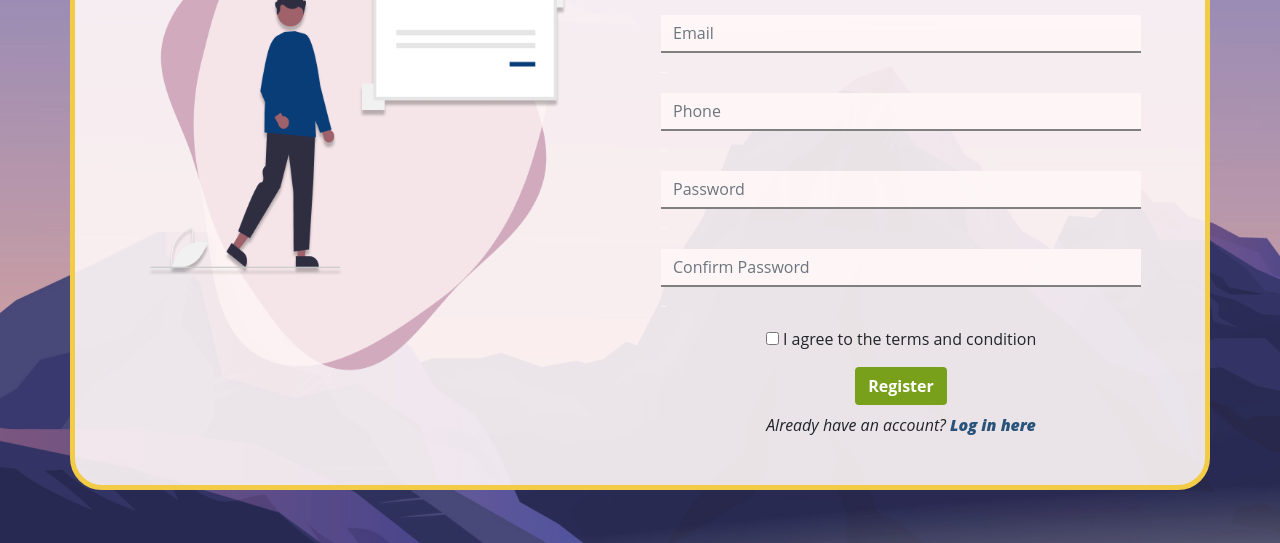
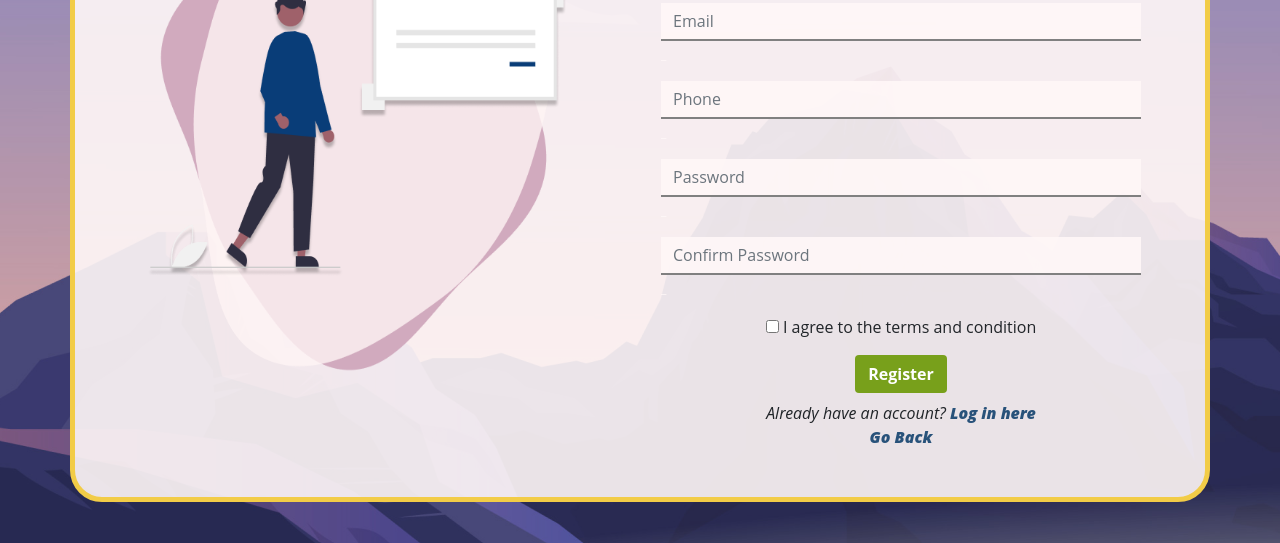
Before and after one commit to threplusoneprojectstech/AwesomeStay-FE, a plain HTML site: page pages/register.html in a window 1280 px wide. Shown: the part 257-800 px from the top of the page. Drawn offline with nearby package versions, Linux system fonts and the light colour scheme.

Commit message:
add back button in login register

```diff
--- a/pages/register.html
+++ b/pages/register.html
@@ -64,6 +64,9 @@
                     <div class="login-link text-center">
                         Already have an account? <a href="login.html"> Log in here </a>
                     </div>
+                    <div class="login-link text-center">
+                        <a href="../index.html">Go Back</a>
+                      </div>
                 </form>
             </div>
         </div>
```
Also changed, not shown: pages/login.html (+3 -0 lines).
